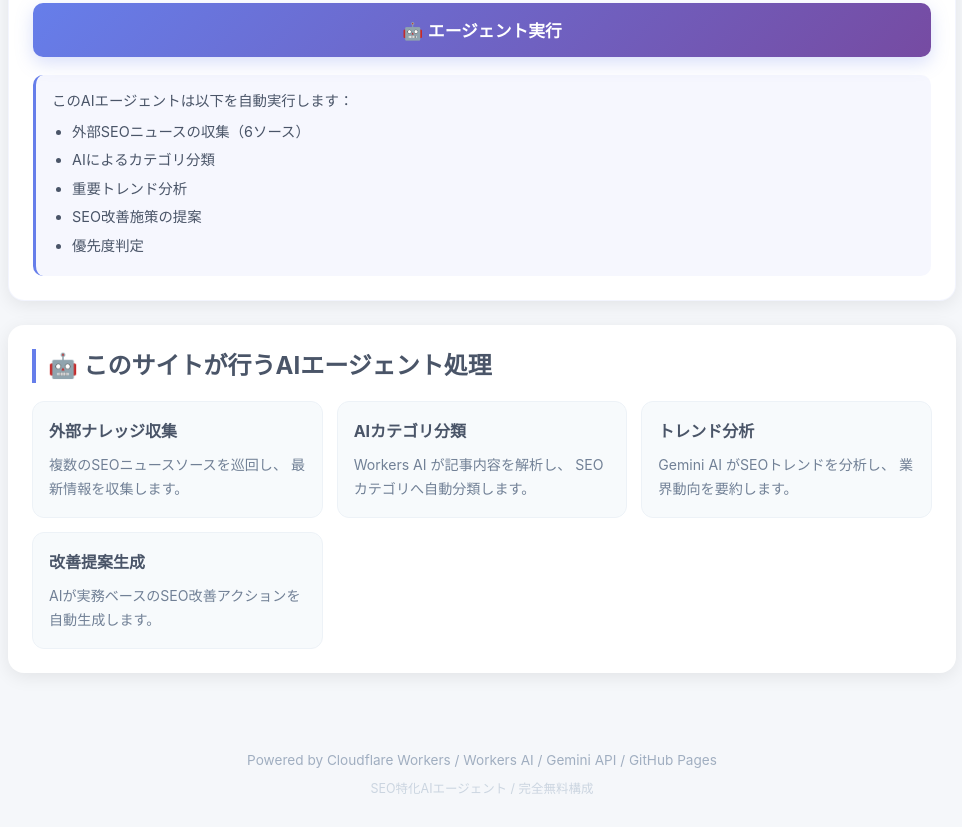
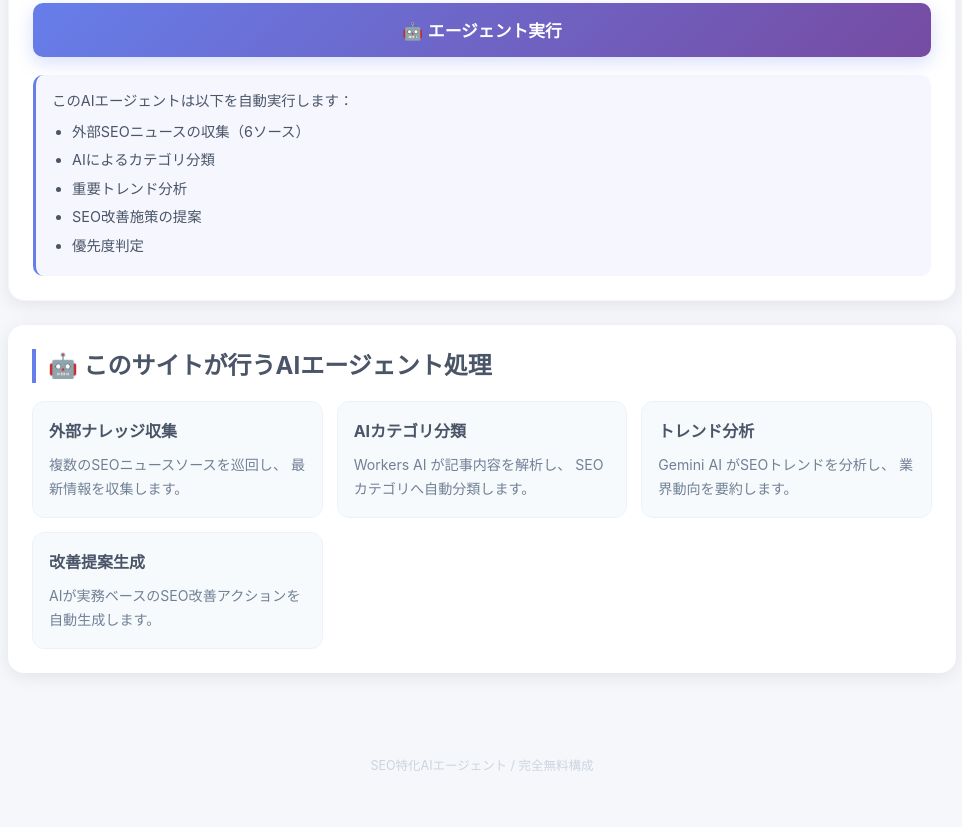
Before and after one commit to KW-COMPANY/seo-trend-agent, a plain HTML site: page index.html in a window 1280 px wide. Shown: the part 478-1305 px from the top of the page, without its empty margins (158-1120 px from the left). After the commit the page ends 1282 px from the top, so only its background shows below. Drawn offline with Linux system fonts and the light colour scheme.

Commit message:
Update index.html

```diff
--- a/index.html
+++ b/index.html
@@ -238,14 +238,6 @@
 
     <div class="footer-inner">
 
-      <p>
-        Powered by
-        Cloudflare Workers /
-        Workers AI /
-        Gemini API /
-        GitHub Pages
-      </p>
-
       <p class="footer-note">
         SEO特化AIエージェント /
         完全無料構成
```
